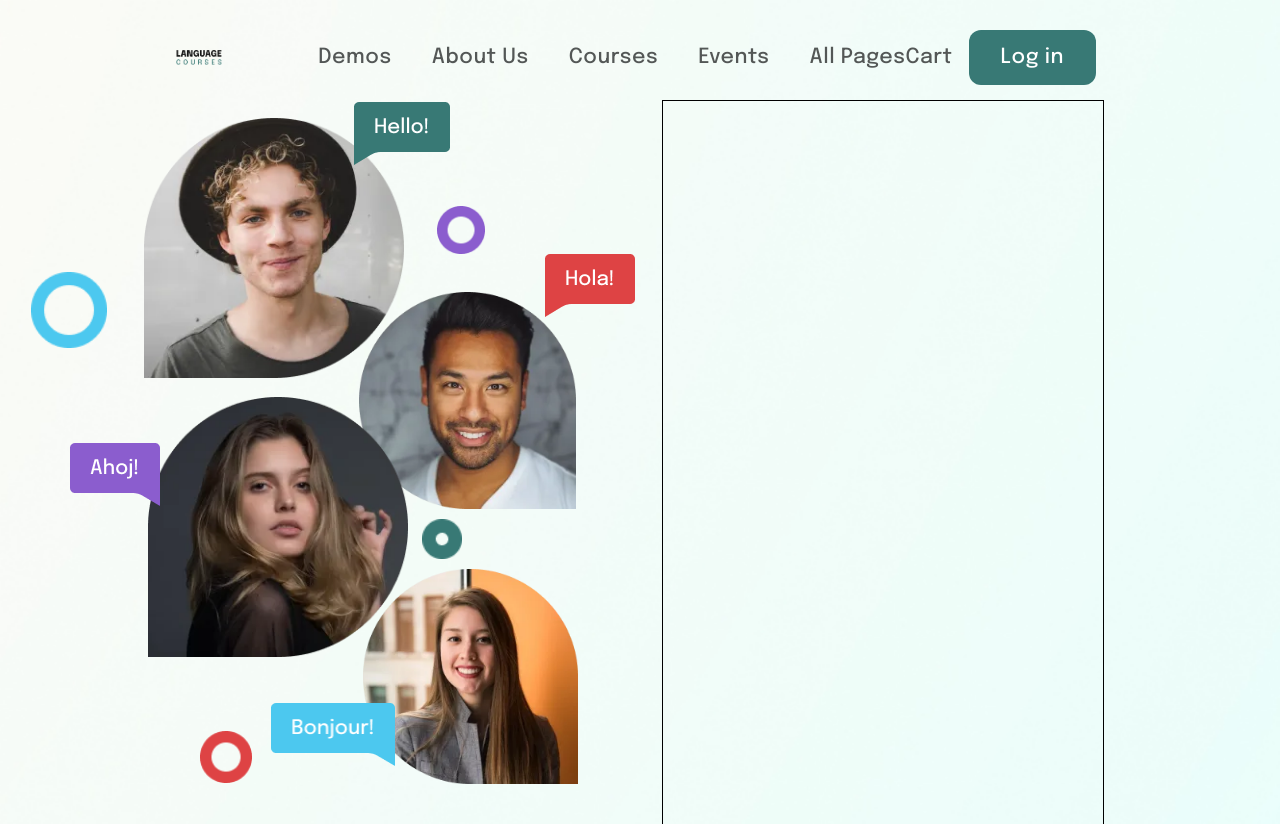
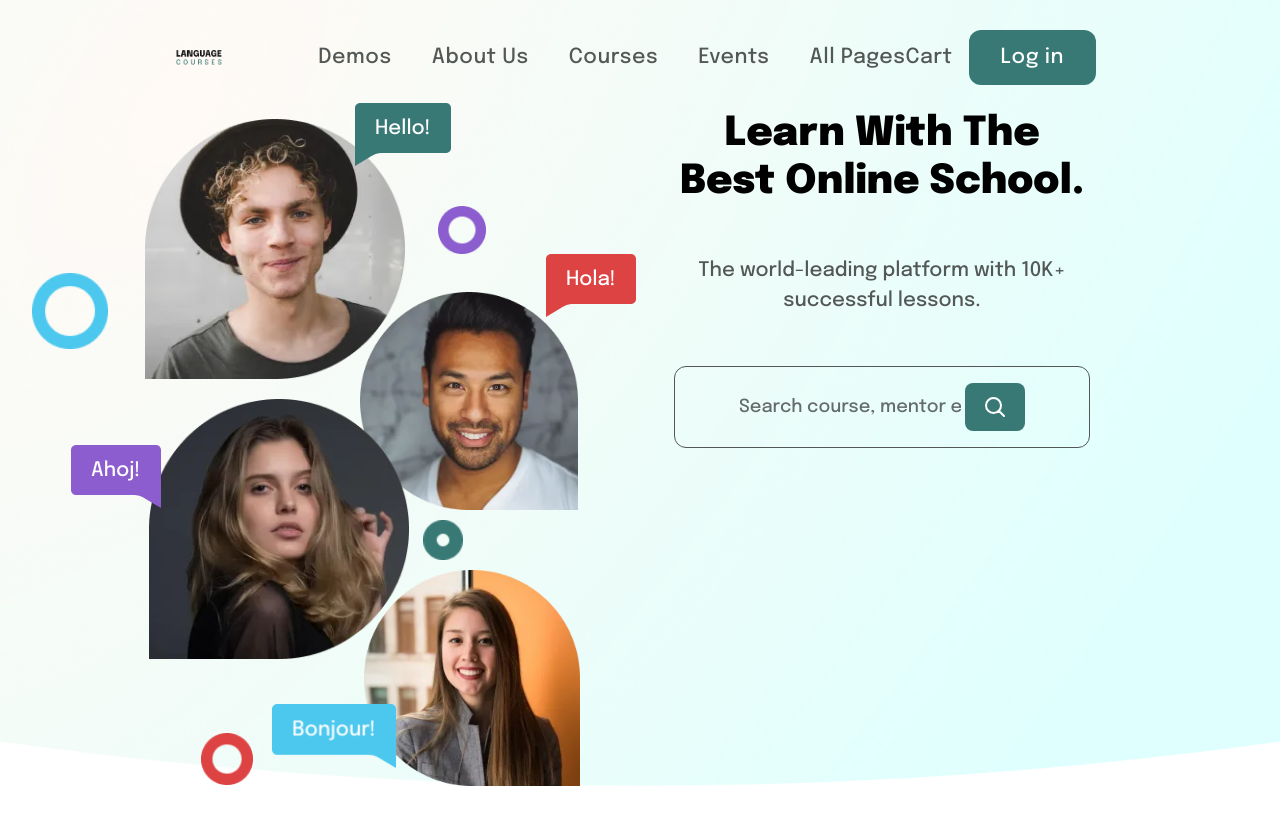
Before and after one commit to mr-harikrishnan/gng-next-js-final-project, a Next.js app: page / in a window 1280 px wide. Shown: the top 824 px of the page. Built offline with nearby package versions, Linux system fonts and the light colour scheme.

Commit message:
information-container xs screeen completed

```diff
--- a/src/app/(root)/component/heroSection/AnimationBanner.tsx
+++ b/src/app/(root)/component/heroSection/AnimationBanner.tsx
@@ -19,7 +19,7 @@ import orangeCicle from "@/assets/homeSection/orange_circle.png"
 
 function AnimationBanner() {
   return (
-   <div className="w-full  mx-auto  lg:w-[50%] relative ">
+
 
     <div className="grid grid-cols-2 place-items-center ">
 
@@ -45,7 +45,7 @@ function AnimationBanner() {
       <div className="mt-1.5 lg:ml-1.5  relative">
         <img src={anbhonj.src} alt="" className="absolute top-25.5 right-36 w-22 z-10 sm:top-44.5 sm:-left-31 md:top-[202px] md:left-[-105px]  sm:w-31 lg:-left-27.5 lg:top-42 xl:top-47 xl:-left-33" />
         <img src={anPe4.src} alt="" className="mt-8.5 mr-12 w-33 sm:w-61 sm:-ml-7 md:w-67 md:mr-21 md:mt-9 lg:w-59 lg:mt-13.5 lg:-ml-4 xl:w-65 xl:-ml-10" />
-                <img src={greenCircle.src} alt="" className="absolute right-[25px] top-[-5px] w-[40px] sm:right-[-19px] sm:top-[14px] md:right-[0px] md:top-[23px]  lg:left-[20px] lg:top-[9px] xl:left-[19px] xl:top-[4px]" />
+        <img src={greenCircle.src} alt="" className="absolute right-[11px] top-[-8px] w-[40px] sm:right-[-19px] sm:top-[14px] md:right-[0px] md:top-[23px]  lg:left-[20px] lg:top-[9px] xl:left-[19px] xl:top-[4px]" />
 
       </div>
 
@@ -53,7 +53,7 @@ function AnimationBanner() {
 
     </div>
 
-          </div>
+
   )
 }
 
--- a/src/app/(root)/component/heroSection/InformationContainer.tsx
+++ b/src/app/(root)/component/heroSection/InformationContainer.tsx
@@ -2,8 +2,29 @@ import React from 'react'
 
 function InformationContainer() {
     return (
-        <div className=" border h-500   bg-gray lg:w-[50%] ">
+        <div className='px-3.5   w-full'>
 
+            <div className='w-full pt-[10px] '>
+                <div>
+                    <h1 className='text-[40px] font-morebold text-center leading-12 '>Learn With The Best Online School.</h1>
+                </div>
+
+                <div className='mt-12.5 text-[20px] text-[#535756] text-center'>
+                    <p>The world-leading platform with 10K+ successful lessons.</p>
+                </div>
+
+                <form action="" className='flex items-center  justify-center w-full  border  mt-12.5 py-4 border-[#535756]  rounded-xl text-lg'>
+                    <input type="text" name="" id="" placeholder='Search course, mentor ect' className='placeholder-[#646B6A]' />
+                    <button className=' bg-[#387975] ml-1 px-4.5 py-3 rounded-lg'>
+                        <svg xmlns="http://www.w3.org/2000/svg" fill="none" viewBox="0 0 24 24" stroke-width="2" stroke="white"
+                        className="size-6">
+                            <path stroke-linecap="round" stroke-linejoin="round" d="m21 21-5.197-5.197m0 0A7.5 7.5 0 1 0 5.196 5.196a7.5 7.5 0 0 0 10.607 10.607Z" />
+                        </svg>
+
+                    </button>
+                </form>
+
+            </div>
         </div>
     )
 }
--- a/src/app/(root)/page.tsx
+++ b/src/app/(root)/page.tsx
@@ -54,13 +54,13 @@ export default function Home() {
         style={{ backgroundImage: `url(${bg1.src})` }}
         className="bg-cover bg-center h-full w-full mb-50 pt-25 xl:px-44">
 
-        <div className="w-full h-full flex flex-col  lg:flex-row gap-11 ">
-
-          <AnimationBanner></AnimationBanner>
-
-          <InformationContainer></InformationContainer>
-
-
+        <div className="w-full h-full flex flex-col  lg:flex-row gap-10 ">
+          <div className="w-full  mx-auto  lg:w-[50%] relative ">
+            <AnimationBanner></AnimationBanner>
+          </div>
+          <div className="  mb-15  bg-gray lg:w-[50%] ">
+            <InformationContainer></InformationContainer>
+          </div>
         </div>
 
 
--- a/src/app/globals.css
+++ b/src/app/globals.css
@@ -24,8 +24,8 @@
   font-family: morebold;
 }
 
-@utility font-regularbold {
-  font-family: regularbold;
+@utility font-primary {
+  font-family: primary;
 }
 
 @media (prefers-color-scheme: dark) {
```
Lines whose indentation alone changed are shown as unchanged.
